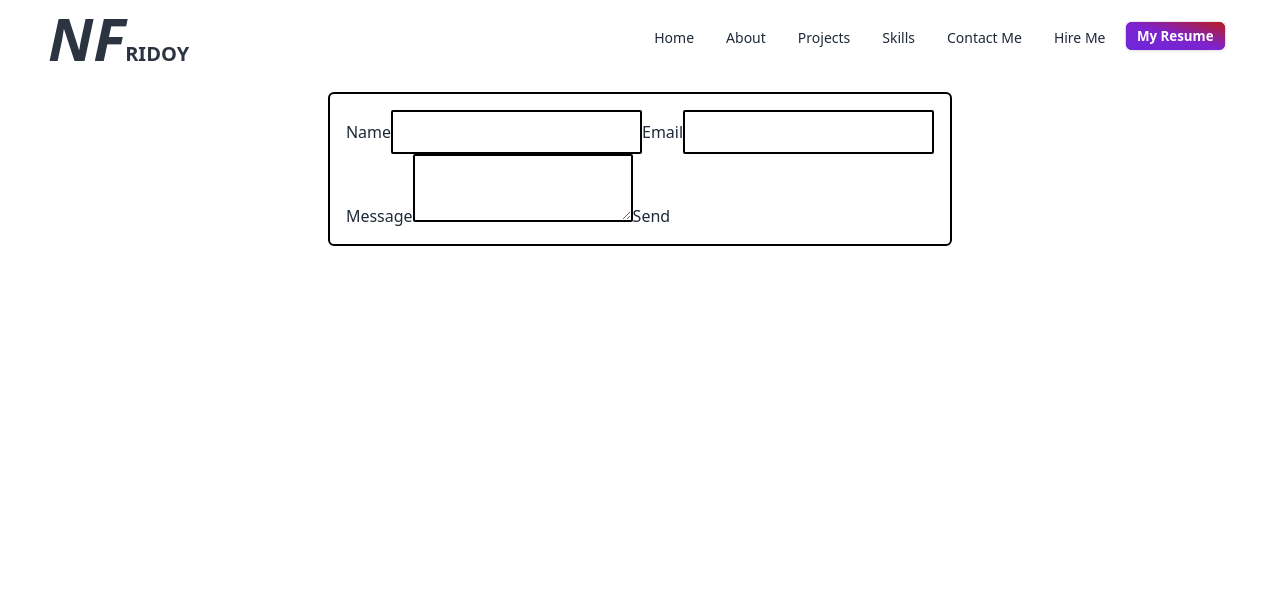
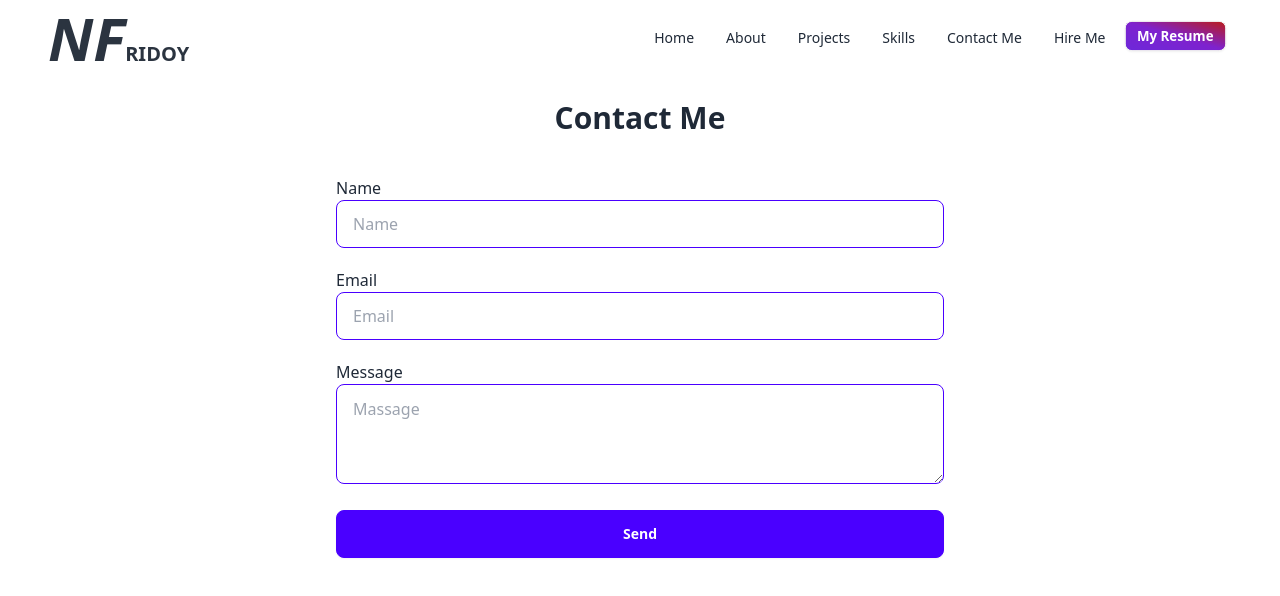
Before and after one commit to NFRIDOY/nfridoy-portfolio, a React (Vite) app: page /contactMe in a window 1280 px wide. Shown: the top 596 px of the page. Built offline with nearby package versions, Linux system fonts and the light colour scheme.

Commit message:
form.current.reset();

```diff
--- a/src/components/ContactMe/ContactMe.jsx
+++ b/src/components/ContactMe/ContactMe.jsx
@@ -1,6 +1,8 @@
 import emailjs from '@emailjs/browser';
 import { useRef } from 'react';
 // import './ContactMeStyle.css'
+import SubHeader from './../Headers/SubHeader';
+import MidHeader from './../Headers/MidHeader';
 
 export default function ContactMe() {
 
@@ -12,9 +14,26 @@ export default function ContactMe() {
         emailjs.sendForm('service_961r49l', 'template_3cr4i06', form.current, 't4N3CFDWIIpLqckhc')
             .then((result) => {
                 console.log(result.text);
+                if (result.text == "OK") {
+                    alert("Your email has been sent")
+                    // form.clear();
+                    // form.current.value.reset();
+                    form.current.reset();
+                }
+                else {
+                    alert("Something went wrong")
+                }
             }, (error) => {
                 console.log(error.text);
             });
+
+        // emailjs.send("service_961r49l", "template_3cr4i06", {
+        //     user_name: "ABC",
+        //     to_name: "NF RIDOY",
+        //     message: "MSG",
+        //     user_email: "abc@gmail.com",
+        //     reply_to: "nfridoy@gmail.com",
+        // });
     };
 
     return (
@@ -44,18 +63,30 @@ export default function ContactMe() {
                     <textarea type="submit" value="Send"  />
                 </div>
             </form> */}
+            <MidHeader>
+                {/* Let&apos;s Connect */}
+                Contact Me
+            </MidHeader>
             <div className='flex'>
-                <form ref={form} onSubmit={sendEmail} id='form' className='mx-auto border-2 border-black p-4 rounded-md'>
-                    <div>
+                <form ref={form} onSubmit={sendEmail} id='form' className='mx-auto border-black p-4 rounded-md w-1/2 space-y-5'>
+                    <div className='w-full '>
                         <label>Name</label>
-                        <input type="text" name="user_name" className='border-2 border-black p-2 rounded-sm'/>
+                        <br />
+                        <input type="text" name="user_name" placeholder='Name' className="input input-bordered input-primary w-full min-w-xs" />
+                    </div>
+                    <div className='w-full'>
                         <label>Email</label>
-                        <input type="email" name="user_email" className='border-2 border-black p-2 rounded-sm'/>
+                        <br />
+                        <input type="email" name="user_email" placeholder="Email" className="input input-bordered input-primary w-full min-w-xs" />
                     </div>
-                    <div>
+                    <div className='w-full'>
                         <label>Message</label>
-                        <textarea name="message" className='border-2 border-black p-2 rounded-sm'/>
-                        <input type="submit" value="Send" />
+                        <br />
+                        <textarea name="message" placeholder="Massage" className="input input-bordered input-primary w-full min-w-xs min-h-[100px] pt-3" />
+                    </div>
+                    <div className='w-full'>
+                        <input type="submit" value="Send" className='btn btn-primary w-full text-white' />
+
                     </div>
                 </form>
             </div>
--- a/src/components/Navbar/Navbar.jsx
+++ b/src/components/Navbar/Navbar.jsx
@@ -171,7 +171,7 @@ export default function Navbar() {
                         </Link>
                     </li> */}
                     <li>
-                        <a href="#ContactMe"
+                        <a href="/ContactMe"
                             className={({ isActive, isPending }) =>
                                 isPending ? "pending" : isActive ? "active" : ""
                             }
--- a/src/pages/Home/Home.jsx
+++ b/src/pages/Home/Home.jsx
@@ -99,12 +99,7 @@ export default function Home() {
                         </section>
                     </Container>
                 </div>
-                <MainHeader>
-                    <div id="#ContactMe">
-                        Contact Me
-                    </div>
-                </MainHeader>
-                <ContactMe></ContactMe>
+
             </Container>
         </div>
     )
```
